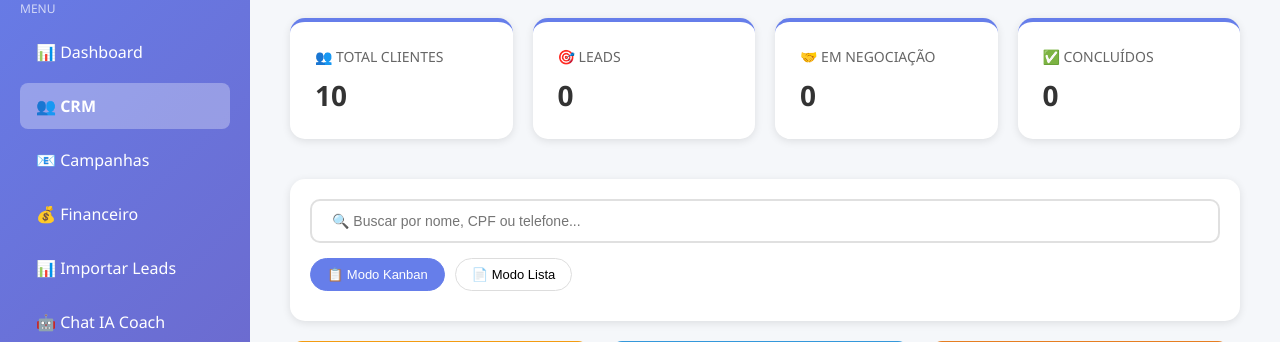
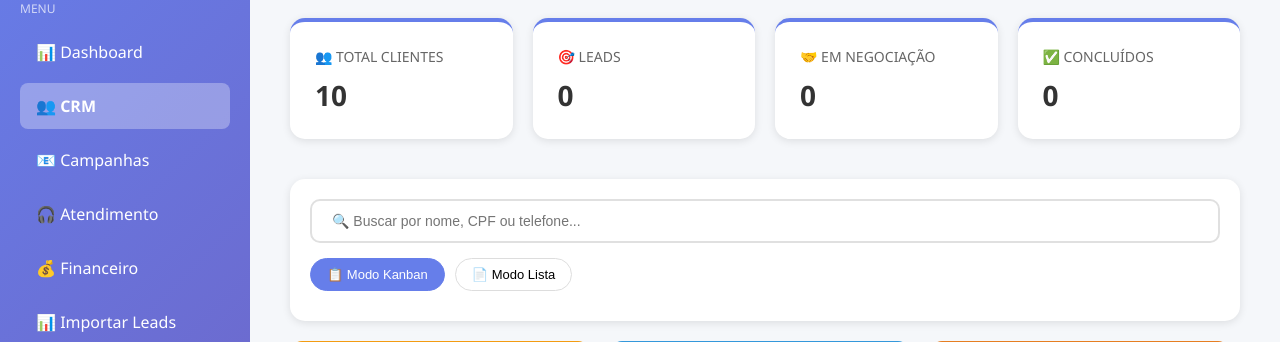
Before and after one commit to kleitonmohr02-boop/ParisCred_Intelligence, a Flask app: page /crm in a window 1280 px wide. Shown: the part 132-474 px from the top of the page. Run offline with Flask 3, Linux system fonts and the light colour scheme; the visitor is signed in with stand-in values (Sample User, id 1); data comes from the database, SQL or seed files in the repository; data that the repository does not hold is empty; some libraries are stand-ins or nearby versions.

Commit message:
fix: corrige skill_crm para PostgreSQL, atualiza stats com total_clientes, adiciona rota atendimento

```diff
--- a/app.py
+++ b/app.py
@@ -396,6 +396,15 @@ def api_usuario():
 def api_stats():
     """Retorna estatísticas do usuário/sistema"""
     usuario = obter_usuario_atual()
+    db = Database()
+    ativo_val = db.bool_def(True)
+
+    # Contar clientes
+    with db.get_connection() as conn:
+        cursor = conn.cursor()
+        cursor.execute(f"SELECT COUNT(*) as total FROM clientes WHERE ativo = {ativo_val}")
+        row = cursor.fetchone()
+        total_clientes = row['total'] if isinstance(row, dict) else row[0]
 
     if usuario['role'] == 'admin':
         usuarios = UsuariosDB.listar_todos()
@@ -406,14 +415,16 @@ def api_stats():
             'total_campanhas': len(campanhas),
             'total_disparos': sum(c['total_enviados'] for c in campanhas),
             'usuarios_ativos': len(usuarios),
-            'campanhas_ativas': sum(1 for c in campanhas if c['status'] == 'disparado')
+            'campanhas_ativas': sum(1 for c in campanhas if c['status'] == 'disparado'),
+            'total_clientes': total_clientes
         })
     else:
         campanhas_users = CampanhasDB.listar_por_criador(session['usuario'])
         return jsonify({
             'total_campanhas': len(campanhas_users),
             'total_disparos': sum(c['total_enviados'] for c in campanhas_users),
-            'campanhas_ativas': sum(1 for c in campanhas_users if c['status'] == 'disparado')
+            'campanhas_ativas': sum(1 for c in campanhas_users if c['status'] == 'disparado'),
+            'total_clientes': total_clientes
         })
 
 
@@ -427,6 +438,14 @@ def campanhas():
     """Página de gerenciamento de campanhas"""
     usuario = obter_usuario_atual()
     return render_template('campanhas.html', usuario=usuario_para_json(usuario))
+
+
+@app.route('/atendimento')
+@requer_login
+def atendimento():
+    """Página de atendimento ao vendedor"""
+    usuario = obter_usuario_atual()
+    return render_template('atendimento_vendedor.html', usuario=usuario_para_json(usuario))
 
 
 @app.route('/crm')
--- a/skill_crm.py
+++ b/skill_crm.py
@@ -3,7 +3,6 @@ Skill: CRM Management
 Gestão de clientes, leads, relacionamentos
 """
 
-import sqlite3
 from datetime import datetime
 from typing import Optional, Dict, List, Tuple
 from database import Database
@@ -102,7 +101,7 @@ class ClientesDB:
                     "margem_consignavel": margem
                 }
 
-        except sqlite3.IntegrityError as e:
+        except Exception as e:
             return {"erro": f"Erro ao criar cliente: {str(e)}"}
 
     @staticmethod
--- a/templates/coach.html
+++ b/templates/coach.html
@@ -82,6 +82,7 @@
                 <a href="/dashboard" class="nav-item">📊 Dashboard</a>
                 <a href="/crm" class="nav-item">👥 CRM</a>
                 <a href="/campanhas" class="nav-item">📧 Campanhas</a>
+                <a href="/atendimento" class="nav-item">🎧 Atendimento</a>
                 <a href="/financeiro" class="nav-item">💰 Financeiro</a>
                 <a href="/importar" class="nav-item">📊 Importar Leads</a>
                 <a href="/coach" class="nav-item active">🤖 Chat IA Coach</a>
--- a/templates/crm.html
+++ b/templates/crm.html
@@ -107,6 +107,7 @@
                 <a href="/dashboard" class="nav-item">📊 Dashboard</a>
                 <a href="/crm" class="nav-item active">👥 CRM</a>
                 <a href="/campanhas" class="nav-item">📧 Campanhas</a>
+                <a href="/atendimento" class="nav-item">🎧 Atendimento</a>
                 <a href="/financeiro" class="nav-item">💰 Financeiro</a>
                 <a href="/importar" class="nav-item">📊 Importar Leads</a>
                 <a href="/coach" class="nav-item">🤖 Chat IA Coach</a>
--- a/templates/dashboard.html
+++ b/templates/dashboard.html
@@ -309,6 +309,7 @@
                 <a href="/dashboard" class="nav-item active">📊 Dashboard</a>
                 <a href="/crm" class="nav-item">👥 CRM</a>
                 <a href="/campanhas" class="nav-item">📧 Campanhas</a>
+                <a href="/atendimento" class="nav-item">🎧 Atendimento</a>
                 <a href="/financeiro" class="nav-item">💰 Financeiro</a>
                 <a href="/importar" class="nav-item">📊 Importar Leads</a>
                 <a href="/coach" class="nav-item">🤖 Chat IA Coach</a>
--- a/templates/extrato.html
+++ b/templates/extrato.html
@@ -70,6 +70,7 @@
                 <a href="/dashboard" class="nav-item">📊 Dashboard</a>
                 <a href="/crm" class="nav-item">👥 CRM</a>
                 <a href="/campanhas" class="nav-item">📧 Campanhas</a>
+                <a href="/atendimento" class="nav-item">🎧 Atendimento</a>
                 <a href="/financeiro" class="nav-item">💰 Financeiro</a>
                 <a href="/importar" class="nav-item">📊 Importar Leads</a>
                 <a href="/coach" class="nav-item">🤖 Chat IA Coach</a>
--- a/templates/financeiro.html
+++ b/templates/financeiro.html
@@ -71,6 +71,7 @@
                 <a href="/dashboard" class="nav-item">📊 Dashboard</a>
                 <a href="/crm" class="nav-item">👥 CRM</a>
                 <a href="/campanhas" class="nav-item">📧 Campanhas</a>
+                <a href="/atendimento" class="nav-item">🎧 Atendimento</a>
                 <a href="/financeiro" class="nav-item active">💰 Financeiro</a>
                 <a href="/importar" class="nav-item">📊 Importar Leads</a>
                 <a href="/coach" class="nav-item">🤖 Chat IA Coach</a>
--- a/templates/importar.html
+++ b/templates/importar.html
@@ -74,6 +74,7 @@
                 <a href="/dashboard" class="nav-item">📊 Dashboard</a>
                 <a href="/crm" class="nav-item">👥 CRM</a>
                 <a href="/campanhas" class="nav-item">📧 Campanhas</a>
+                <a href="/atendimento" class="nav-item">🎧 Atendimento</a>
                 <a href="/financeiro" class="nav-item">💰 Financeiro</a>
                 <a href="/importar" class="nav-item active">📊 Importar Leads</a>
                 <a href="/coach" class="nav-item">🤖 Chat IA Coach</a>
```
